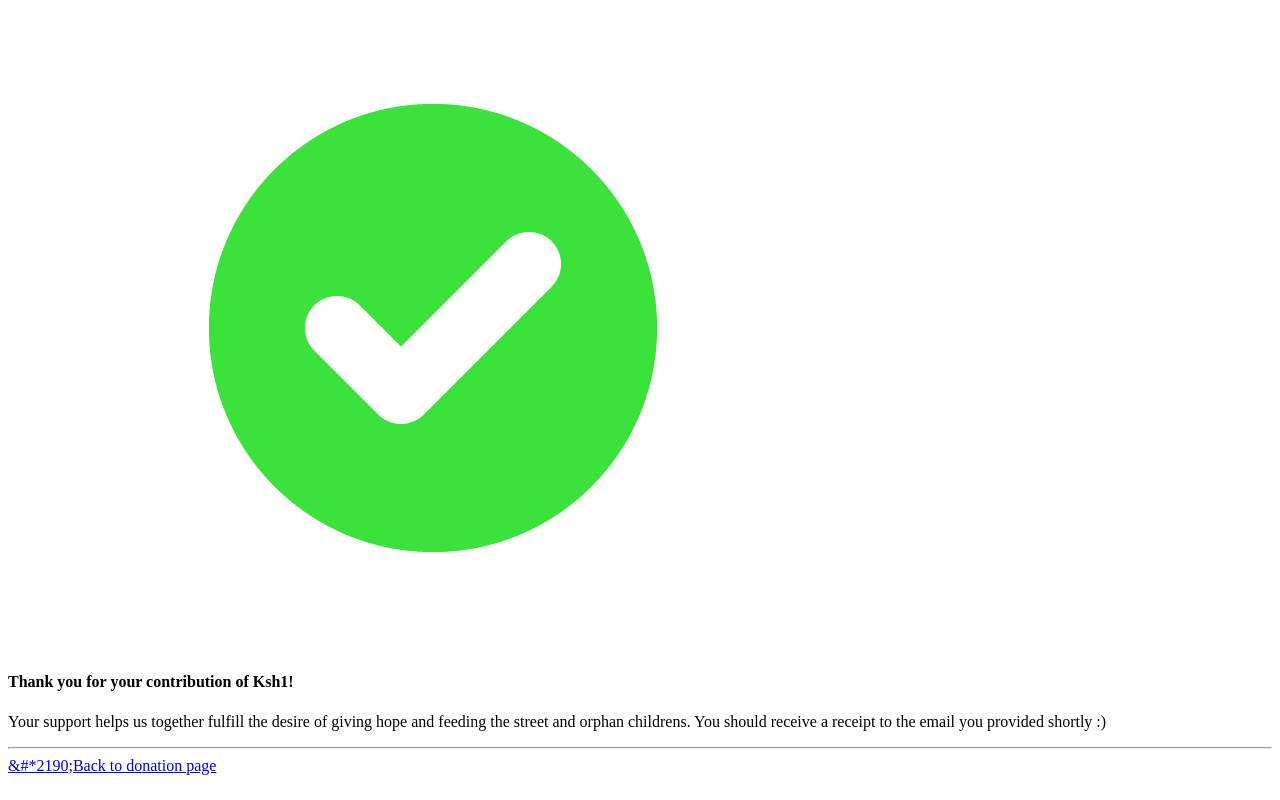
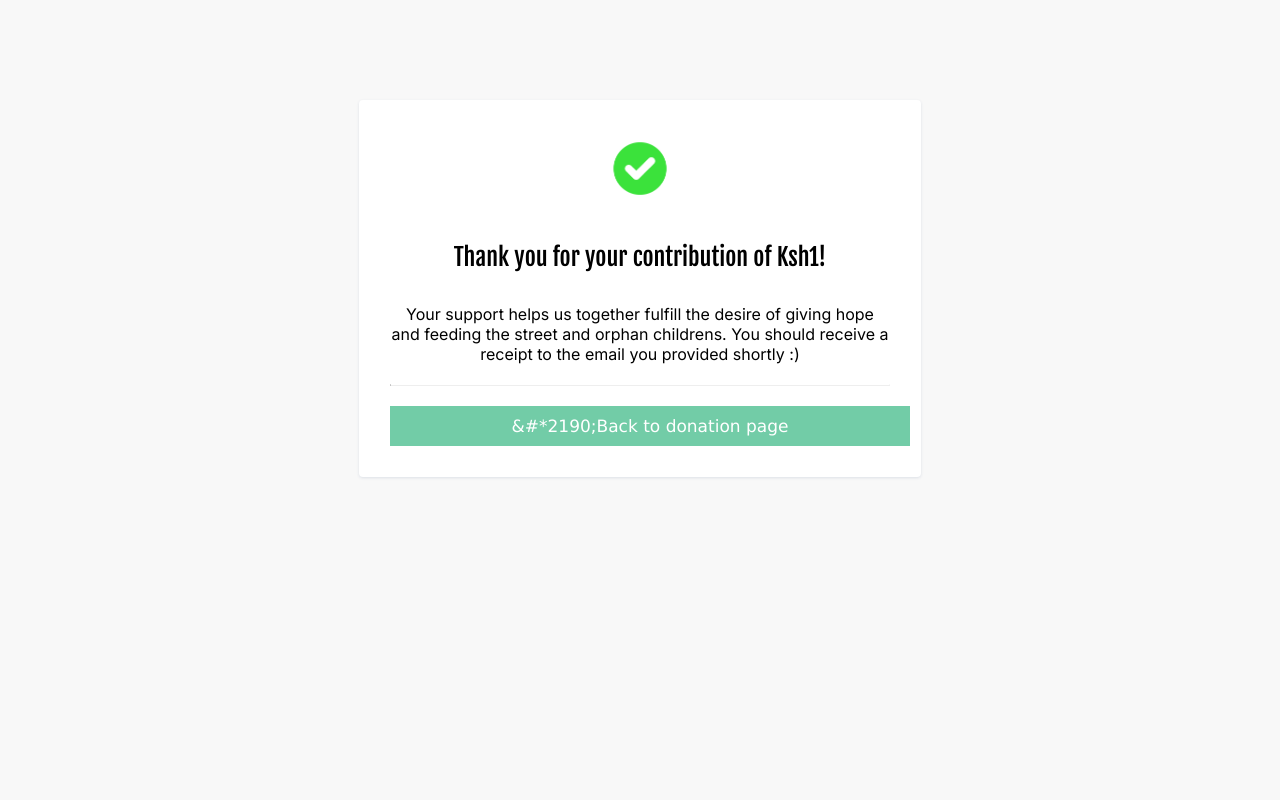
Before and after one commit to MichaelNjoroge254/Donate-App, a Django app: page /success/1/ in a window 1280 px wide. Run offline with Django 3.2, Linux system fonts and the light colour scheme.

Commit message:
modified base/templates/base/template.html

```diff
--- a/base/templates/base/template.html
+++ b/base/templates/base/template.html
@@ -4,9 +4,241 @@
 <head>
     <title>Support Street Children</title>
 
-    <style type="text/css">
+    <link href="https://fonts.googleapis.com/css?family=Fjalla+One|Inter&display=swap" rel="stylesheet">
 
-    </style>
+	<!-- Landing page styling -->
+	<style type="text/css">
+
+		body{
+			background-color: #F8F8F8;
+		}
+
+		h3, h5{
+			font-family: 'Fjalla One', sans-serif;
+			font-weight: 100;
+		}
+
+		h3{
+			font-size: 36px;
+		}
+
+		h5{
+			font-size: 24px;
+		}
+
+		p, label{
+			font-family: 'Inter', sans-serif;
+		}
+
+		hr{
+			color:#fff;
+			background-color: #fff;
+			border-top:1px solid #fff;
+			margin-top:20px;
+			margin-bottom: 20px;
+		}
+
+		#container{
+			width:1200px;
+			margin:0 auto;
+			padding-top: 3%;
+		}
+
+		.column-6{
+			width: 50%;
+			float:left;
+		}
+
+		#left-wrapper{
+			background-color: #72cca7;
+			box-shadow: 0 1px 3px 0 #dce0e6;
+		    border-radius: 4px;
+		    border: 1px solid transparent;
+		    padding: 30px;
+		}
+
+		#right-wrapper{
+			padding: 30px;
+		}
+
+		#profile-pic{
+			width:200px;
+			display:block;
+			margin: 0 auto;
+			border-radius: 50%;
+			float:left;
+
+		}
+
+		#left-wrapper-header{
+			min-width:50%;
+			float:left;
+			padding-left:20px;
+
+		}
+
+		#left-wrapper-header h3{
+			color:#fff;
+
+		}
+
+		#right-wrapper h3{
+			color: #10a195;
+		}
+
+		.coffee-cup{
+			margin-left: 20px;
+			width: 100px;
+		}
+
+		.coffee-cup2{
+			margin-left: 20px;
+			width: 150px;
+		}
+
+		.coffee-cup3{
+			margin-left: 20px;
+			width: 200px;
+		}
+
+		/* ------------------------ FORM FIELDS ------------------------ */
+
+		.form-field-12{
+			width: 100%;
+			margin-bottom: 10px;
+			padding-top: 5px;
+		}
+
+		.form-field-6{
+			width: 50%;
+			float:left;
+			margin-bottom: 10px;
+		}
+
+		select{
+			width: 100%;
+			height: 60px!important;
+			box-shadow: 0 1px 3px 0 #dce0e6;
+		    padding: 10px 12px;
+		    border-radius: 4px;
+		    background-color: #fff;
+		    border: 1px solid transparent;
+		    font-size: 20px;
+		    color:	#44464a;
+		}
+
+		input{
+		    box-shadow: 0 1px 3px 0 #dce0e6;
+		    height:40px;
+		    border-radius: 4px;
+		    background-color: #fff;
+		    border: 1px solid transparent;
+		    color:	#44464a;
+		    width: 95%;
+		    padding: 5px;
+		    font-size: 16px;
+
+		}
+
+		input::placeholder {
+		  color: #9fa1a6;
+		}
+
+		/* ------------------------ BUTTON STYLING ------------------------ */
+		.myButton {
+			background-color:#72cca7;
+			display:inline-block;
+			cursor:pointer;
+			color:#ffffff;
+			font-family:Verdana;
+			font-size:17px;
+			padding:10px;
+			width:100%;
+			border-radius: 0;
+			text-decoration:none;
+			text-align: center;
+			transition: .3s;
+		}
+		.myButton:hover {
+			opacity: .6;
+		}
+
+		@media screen and (max-width:1200px){
+			#container{
+				width:80%;
+			}
+
+			.column-6{
+				width: 100%;
+			}
+		}
+
+		@media screen and (max-width:800px){
+			#container{
+				width:100%;
+			}
+
+			.coffee-cup{
+				margin-left: 20px;
+				width: 50px;
+			}
+
+			.coffee-cup2{
+				margin-left: 20px;
+				width: 75px;
+			}
+
+			.coffee-cup3{
+				margin-left: 20px;
+				width: 100px;
+			}
+
+		}
+	</style>
+
+	<!-- Success page styling -->
+	<style type="text/css">
+		h4{
+			font-family: 'Fjalla One', sans-serif;
+			font-weight: 100;
+			font-size: 24px;
+		}
+
+		#box{
+			max-width: 500px;
+			margin:0 auto;
+			margin-top: 100px;
+			padding:30px;
+			background-color: #fff;
+			text-align: center;
+			box-shadow: 0 1px 3px 0 #dce0e6;
+		    border-radius: 4px;
+		    border: 1px solid transparent;
+		}
+
+		.myButton {
+			background-color:#72cca7;
+			display:inline-block;
+			cursor:pointer;
+			color:#ffffff;
+			font-family:Verdana;
+			font-size:17px;
+			padding:10px;
+			width:100%;
+			border-radius: 0;
+			text-decoration:none;
+			text-align: center;
+			transition: .3s;
+		}
+		.myButton:hover {
+			opacity: .6;
+		}
+
+		#succes-icon{
+			width: 100px;
+
+		}
+	</style>
 </head>
 <body>
     {% block content %}
```
